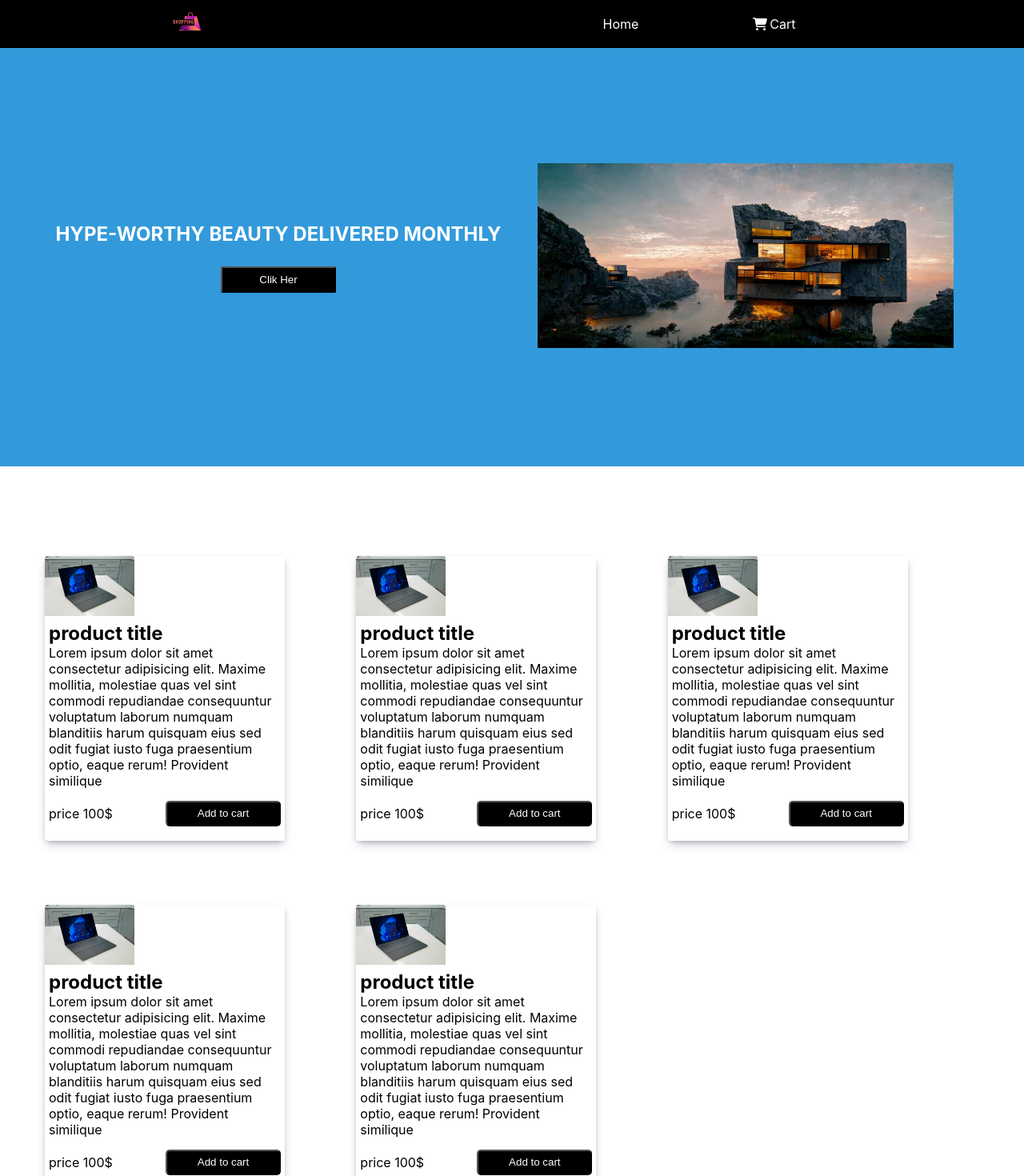
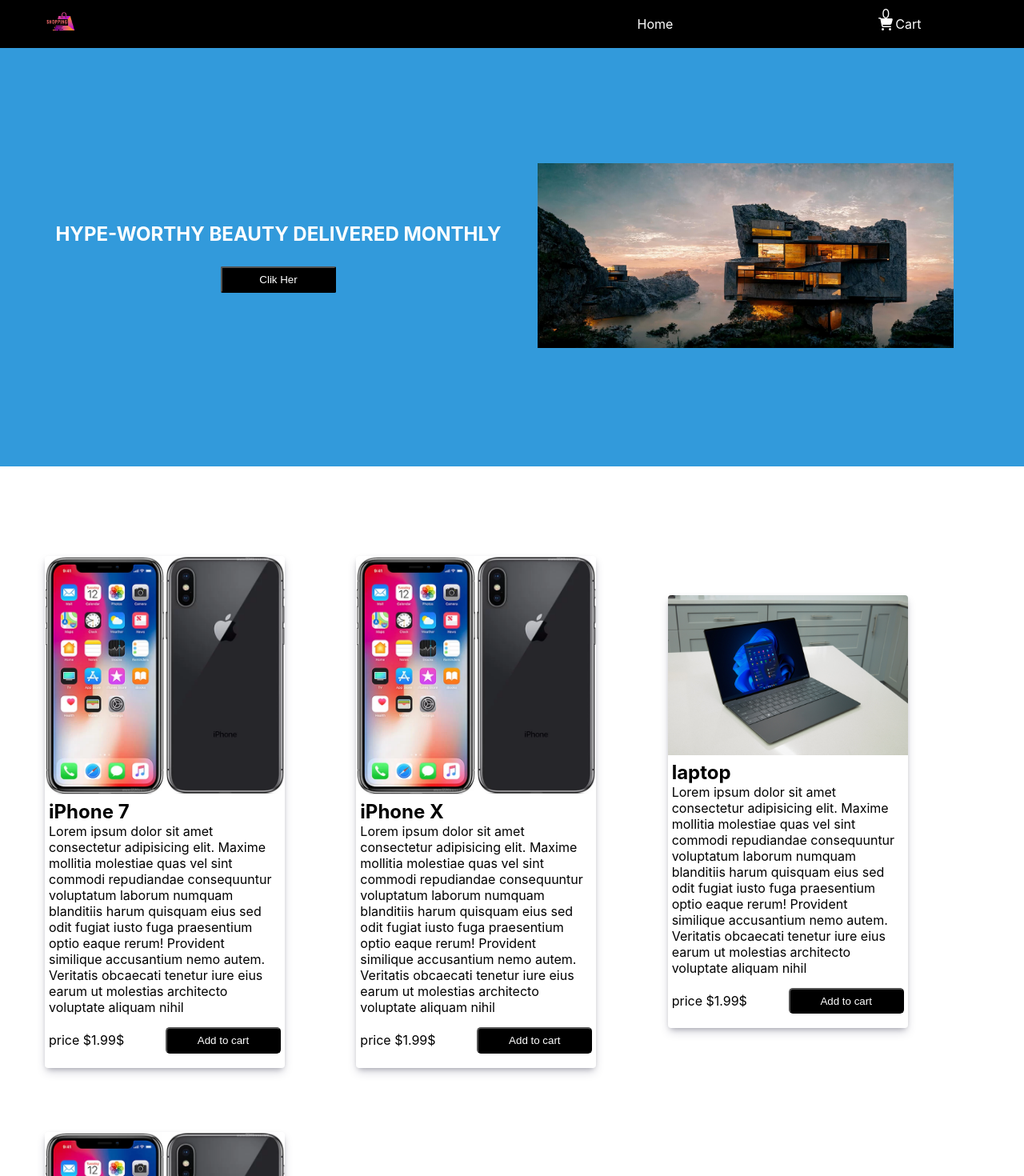
Before and after one commit to bofamj/shopping-cart, a React (Create React App) app: page / in a window 1280 px wide. Shown: the top 1470 px of the page at 80% size. Built offline with nearby package versions, Linux system fonts and the light colour scheme; the HTML template or start-up script is replaced by a standard one.

Commit message:
add the dummy data and repliset in the products component

```diff
--- a/src/App.js
+++ b/src/App.js
@@ -1,3 +1,4 @@
+import { useState } from "react";
 import { Routes, Route } from "react-router-dom";
 import "./App.css";
 import Home from "./components/home/Home";
@@ -5,13 +6,14 @@ import Carts from "./components/cart/Carts";
 import Nave from "./components/home/nave/Nave";
 
 function App() {
+  const [cart, setCart] = useState([]);
   return (
     <>
       <Nave />
 
       <Routes>
-        <Route path="/" element={<Home />} />
-        <Route path="/cart" element={<Carts />} />
+        <Route path="/" element={<Home cart={cart} setCart={setCart} />} />
+        <Route path="/cart" element={<Carts cart={cart} />} />
       </Routes>
     </>
   );
--- a/src/components/cart/amounts/amount.css
+++ b/src/components/cart/amounts/amount.css
@@ -9,27 +9,27 @@
 }
 
 .checkout-btn {
-  box-shadow: inset -1px 1px 17px 1px #bee2f9;
-  background: linear-gradient(to bottom, #63b8ee 5%, #468ccf 100%);
-  background-color: #63b8ee;
+  box-shadow: inset -1px 1px 17px 1px #42474b;
+  background: linear-gradient(to bottom, #000000 5%, #272d32 100%);
+  background-color: #000000;
   border-radius: 8px;
   /* border: 2px solid #3866a3; */
   border: none;
   cursor: pointer;
-  color: #14396a;
+  color: #ffffff;
   font-family: Arial;
   font-size: 1.1em;
   font-weight: bold;
   padding: 0.75em 2.3em;
   text-decoration: none;
-  text-shadow: -1px 1px 0px #7cacde;
+  /*  text-shadow: -1px 1px 0px #d0d0d0; */
   display: block;
   margin-left: auto;
   margin-right: auto;
 }
 .checkout-btn:hover {
-  background: linear-gradient(to bottom, #468ccf 5%, #63b8ee 100%);
-  background-color: #468ccf;
+  background: linear-gradient(to bottom, #272d32 5%, #000000 100%);
+  background-color: #000000;
 }
 .checkout-btn:active {
   position: relative;
--- a/src/components/cart/cart-comp/Cart.js
+++ b/src/components/cart/cart-comp/Cart.js
@@ -8,7 +8,7 @@ import "./cart.css";
 const Cart = () => {
   return (
     <div className="cart-container ">
-      <div className="img-continer">
+      <div className="img-continers">
         <img src={img} className="cart-img" alt="cart img" />
       </div>
 
--- a/src/components/cart/cart-comp/cart.css
+++ b/src/components/cart/cart-comp/cart.css
@@ -8,7 +8,7 @@
   border-width: 0 0 2px 0;
   margin-bottom: 1.5em;
 }
-.img-continer {
+.img-continers {
   width: 7rem;
   border-radius: 3px;
   overflow: hidden;
@@ -20,13 +20,29 @@
   display: flex;
   align-items: center;
   justify-content: space-between;
-  width: 7%;
+  width: 50%;
 }
 .quantity-btn {
   cursor: pointer;
 }
 .quantity-btn:hover {
   scale: 0.9;
+}
+@media screen and (max-width: 750px) {
+  /* .carts-section {
+    width: 100%;
+  } */
+  .quantity-price-sec {
+    display: flex;
+    flex-direction: column;
+    align-items: center;
+    justify-content: center;
+    width: 15%;
+  }
+  .quatity {
+    margin: auto;
+    width: 100%;
+  }
 }
 @media screen and (max-width: 500px) {
   .carts-section {
--- a/src/components/cart/carts.css
+++ b/src/components/cart/carts.css
@@ -20,7 +20,7 @@
 .amount-section {
   width: 27%;
   height: 20rem;
-  margin-top: 2.5em;
+  margin-top: 0.5em;
   background-color: #efefef;
   box-shadow: 10px 10px 14px -7px #535353;
   border-radius: 5px;
--- a/src/components/home/Home.js
+++ b/src/components/home/Home.js
@@ -1,11 +1,11 @@
 import Hero from "./hero/Hero";
 import Products from "./products/Products";
 
-const Home = () => {
+const Home = ({ cart, setCart }) => {
   return (
     <>
       <Hero />
-      <Products />
+      <Products setCart={setCart} />
     </>
   );
 };
--- a/src/components/home/nave/Nave.js
+++ b/src/components/home/nave/Nave.js
@@ -23,7 +23,13 @@ const Nave = () => {
             </li>
             <li>
               <Link to="/cart" className="links">
-                <FontAwesomeIcon icon={faCartShopping} className="cart-icon" />
+                <div className="cart-icon-container">
+                  <p className="icon-nom">0</p>
+                  <FontAwesomeIcon
+                    icon={faCartShopping}
+                    className="cart-icon"
+                  />
+                </div>
                 Cart
               </Link>
             </li>
--- a/src/components/home/nave/nave.css
+++ b/src/components/home/nave/nave.css
@@ -7,9 +7,9 @@
 }
 .nav-wrapper {
   display: flex;
-  width: 100%;
   padding: 0.5em 0;
-  justify-content: space-around;
+  margin-left: 3.5em;
+  justify-content: space-between;
   align-items: center;
   color: white;
 }
@@ -18,7 +18,7 @@
   height: 2.5em;
 }
 .nav-items {
-  width: 30%;
+  width: 50%;
   display: flex;
   justify-content: end;
 }
@@ -28,8 +28,17 @@
   align-items: center;
   justify-content: space-around;
 }
+.cart-icon-container {
+  display: inline-block;
+  position: relative;
+}
 .cart-icon {
   padding-right: 3px;
+}
+.icon-nom {
+  position: absolute;
+  top: -13px;
+  left: 4px;
 }
 .links {
   color: white;
--- a/src/components/home/products/Products.js
+++ b/src/components/home/products/Products.js
@@ -1,14 +1,13 @@
 import "./products.css";
 import Product from "./product/Product";
+import { productsData } from "../../../dummy/data";
 
-const Products = () => {
+const Products = ({ setCart }) => {
   return (
     <section className="products-container">
-      <Product />
-      <Product />
-      <Product />
-      <Product />
-      <Product />
+      {productsData.map((product) => (
+        <Product key={product.id} setCart={setCart} product={product} />
+      ))}
     </section>
   );
 };
--- a/src/components/home/products/product/Product.js
+++ b/src/components/home/products/product/Product.js
@@ -1,25 +1,26 @@
-import laptop from "../../../.././assets/laptops.jpg";
 import "./product.css";
 
-const Product = () => {
+const Product = ({ setCart, product }) => {
+  const addToCart = (e) => {
+    const item = e.target.value;
+
+    console.log(item);
+  };
   return (
     <div className="container">
       <div className="img-continer">
-        <img src={laptop} alt="laptop" className="product-img" />
+        <img src={product.image} alt="laptop" className="product-img" />
       </div>
       <div className="des-continer">
-        <h1 className="title">product title</h1>
-        <p>
-          Lorem ipsum dolor sit amet consectetur adipisicing elit. Maxime
-          mollitia, molestiae quas vel sint commodi repudiandae consequuntur
-          voluptatum laborum numquam blanditiis harum quisquam eius sed odit
-          fugiat iusto fuga praesentium optio, eaque rerum! Provident similique
-        </p>
+        <h1 className="title">{product.name}</h1>
+        <p>{product.desc}</p>
         <div className="foter">
           <p>
-            price <span>100$</span>
+            price <span>{product.price}$</span>
           </p>
-          <button className="add-button">Add to cart</button>
+          <button className="add-button" value={product} onClick={addToCart}>
+            Add to cart
+          </button>
         </div>
       </div>
     </div>
--- a/src/components/home/products/product/product.css
+++ b/src/components/home/products/product/product.css
@@ -11,9 +11,11 @@
 }
 .img-continer {
   width: 100%;
+  max-height: 20%;
 }
 .product-img {
   width: 100%;
+  /* max-height: 10%; */
 }
 .foter {
   display: flex;
--- /dev/null
+++ b/src/dummy/data.js
@@ -0,0 +1,32 @@
+import iphon from "../assets/apple-iphone-x-new-1.webp";
+import laptop from "../assets/laptops.jpg";
+export const productsData = [
+  {
+    id: 1,
+    name: "iPhone 7",
+    desc: "Lorem ipsum dolor sit amet consectetur adipisicing elit. Maxime mollitia molestiae quas vel sint commodi repudiandae consequuntur voluptatum laborum numquam blanditiis harum quisquam eius sed odit fugiat iusto fuga praesentium optio eaque rerum! Provident similique accusantium nemo autem. Veritatis obcaecati tenetur iure eius earum ut molestias architecto voluptate aliquam nihil",
+    price: "$1.99",
+    image: iphon,
+  },
+  {
+    id: 2,
+    name: "iPhone X",
+    desc: "Lorem ipsum dolor sit amet consectetur adipisicing elit. Maxime mollitia molestiae quas vel sint commodi repudiandae consequuntur voluptatum laborum numquam blanditiis harum quisquam eius sed odit fugiat iusto fuga praesentium optio eaque rerum! Provident similique accusantium nemo autem. Veritatis obcaecati tenetur iure eius earum ut molestias architecto voluptate aliquam nihil",
+    price: "$1.99",
+    image: iphon,
+  },
+  {
+    id: 3,
+    name: "laptop",
+    desc: "Lorem ipsum dolor sit amet consectetur adipisicing elit. Maxime mollitia molestiae quas vel sint commodi repudiandae consequuntur voluptatum laborum numquam blanditiis harum quisquam eius sed odit fugiat iusto fuga praesentium optio eaque rerum! Provident similique accusantium nemo autem. Veritatis obcaecati tenetur iure eius earum ut molestias architecto voluptate aliquam nihil",
+    price: "$1.99",
+    image: laptop,
+  },
+  {
+    id: 4,
+    name: "iPhone 5",
+    desc: "Lorem ipsum dolor sit amet consectetur adipisicing elit. Maxime mollitia molestiae quas vel sint commodi repudiandae consequuntur voluptatum laborum numquam blanditiis harum quisquam eius sed odit fugiat iusto fuga praesentium optio eaque rerum! Provident similique accusantium nemo autem. Veritatis obcaecati tenetur iure eius earum ut molestias architecto voluptate aliquam nihil",
+    price: "$1.99",
+    image: iphon,
+  },
+];
```
Also changed, not shown: src/assets/apple-iphone-x-new-1.webp (added).
